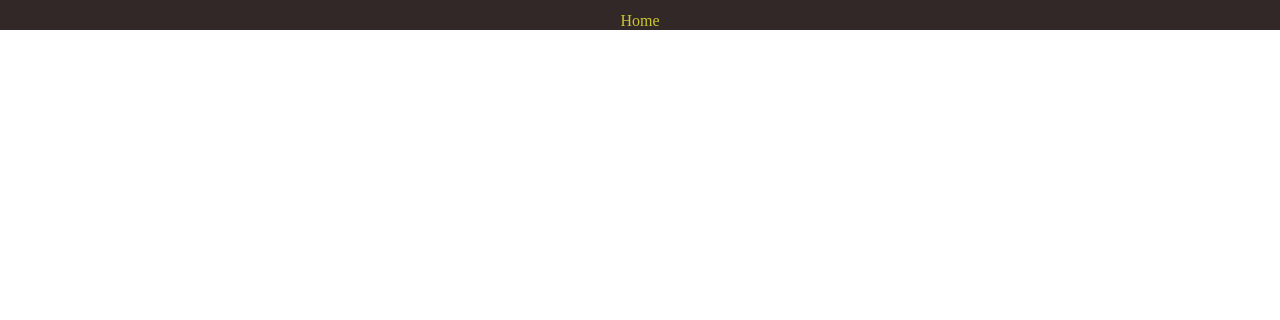
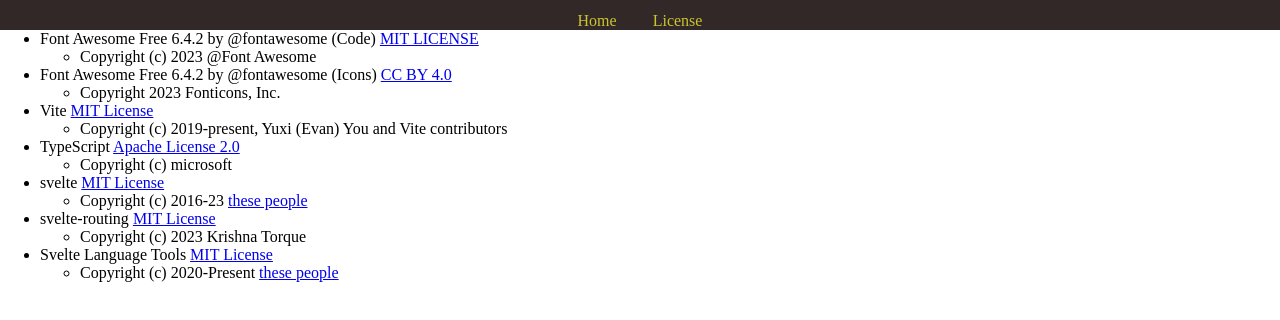
Before and after one commit to nanagami1369/animation-generator, a Svelte app: page /license in a window 1280 px wide. Shown: the top 320 px of the page. Built offline with nearby package versions, Linux system fonts and the light colour scheme.

Commit message:
ライセンスを記載

```diff
--- a/src/App.svelte
+++ b/src/App.svelte
@@ -1,16 +1,19 @@
 <script lang="ts">
   import { Router, link, Route } from "svelte-routing";
   import Index from "./Pages/Index.svelte";
+  import License from "./Pages/License.svelte";
 </script>
 
 <Router>
   <header class="header">
     <nav>
       <a href="/" use:link>Home</a>
+      <a href="/license" use:link>License</a>
     </nav>
   </header>
   <div>
     <Route path="/"><Index /></Route>
+    <Route path="/license"><License /></Route>
   </div>
 </Router>
 
--- /dev/null
+++ b/src/Pages/License.svelte
@@ -0,0 +1,85 @@
+<script lang="ts"></script>
+
+<main>
+  <ul>
+    <li>
+      <span
+        >Font Awesome Free 6.4.2 by @fontawesome (Code) <a
+          href="https://opensource.org/license/mit/">MIT LICENSE</a
+        ></span
+      >
+      <ul><li>Copyright (c) 2023 @Font Awesome</li></ul>
+    </li>
+    <li>
+      <span
+        >Font Awesome Free 6.4.2 by @fontawesome (Icons) <a
+          href="https://creativecommons.org/licenses/by/4.0/">CC BY 4.0</a
+        ></span
+      >
+      <ul><li>Copyright 2023 Fonticons, Inc.</li></ul>
+    </li>
+    <li>
+      <span
+        >Vite <a href="https://github.com/vitejs/vite/blob/main/LICENSE"
+          >MIT License</a
+        ></span
+      >
+      <ul>
+        <li>
+          Copyright (c) 2019-present, Yuxi (Evan) You and Vite contributors
+        </li>
+      </ul>
+    </li>
+    <li>
+      <span
+        >TypeScript <a
+          href="https://github.com/microsoft/TypeScript/blob/main/LICENSE.txt"
+          >Apache License 2.0</a
+        ></span
+      >
+      <ul><li>Copyright (c) microsoft</li></ul>
+    </li>
+    <li>
+      <span
+        >svelte <a
+          href="https://github.com/sveltejs/svelte/blob/master/LICENSE.md"
+          >MIT License</a
+        ></span
+      >
+      <ul>
+        <li>
+          Copyright (c) 2016-23 <a
+            href="https://github.com/sveltejs/svelte/graphs/contributors"
+            >these people</a
+          >
+        </li>
+      </ul>
+    </li>
+    <li>
+      <span
+        >svelte-routing <a
+          href="https://github.com/EmilTholin/svelte-routing/blob/master/LICENSE"
+          >MIT License</a
+        ></span
+      >
+      <ul><li>Copyright (c) 2023 Krishna Torque</li></ul>
+    </li>
+
+    <li>
+      <span
+        >Svelte Language Tools <a
+          href="https://github.com/sveltejs/language-tools/blob/master/LICENSE"
+          >MIT License</a
+        ></span
+      >
+      <ul>
+        <li>
+          Copyright (c) 2020-Present <a
+            href="https://github.com/sveltejs/language-tools/graphs/contributors"
+            >these people</a
+          >
+        </li>
+      </ul>
+    </li>
+  </ul>
+</main>
```
